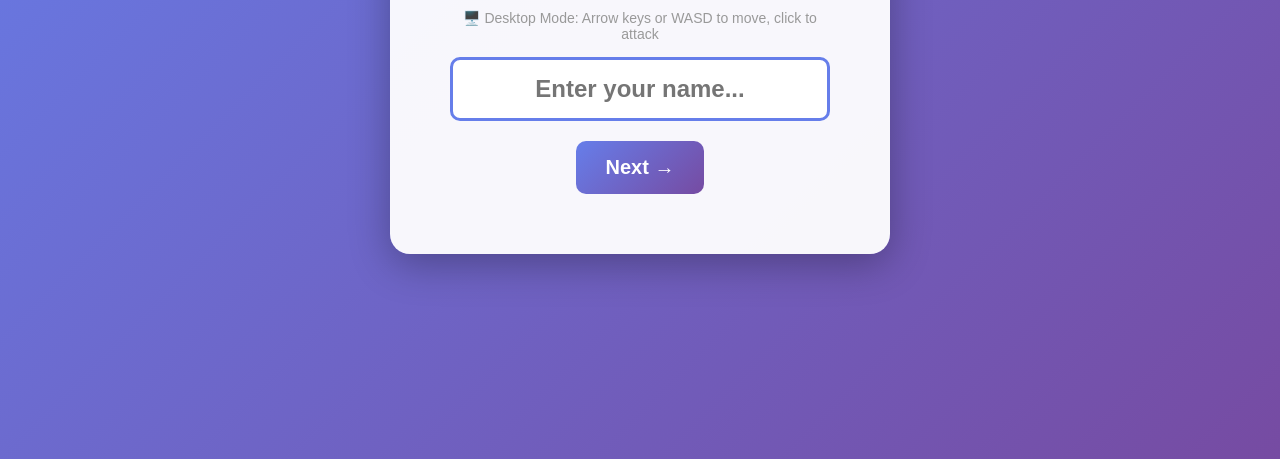
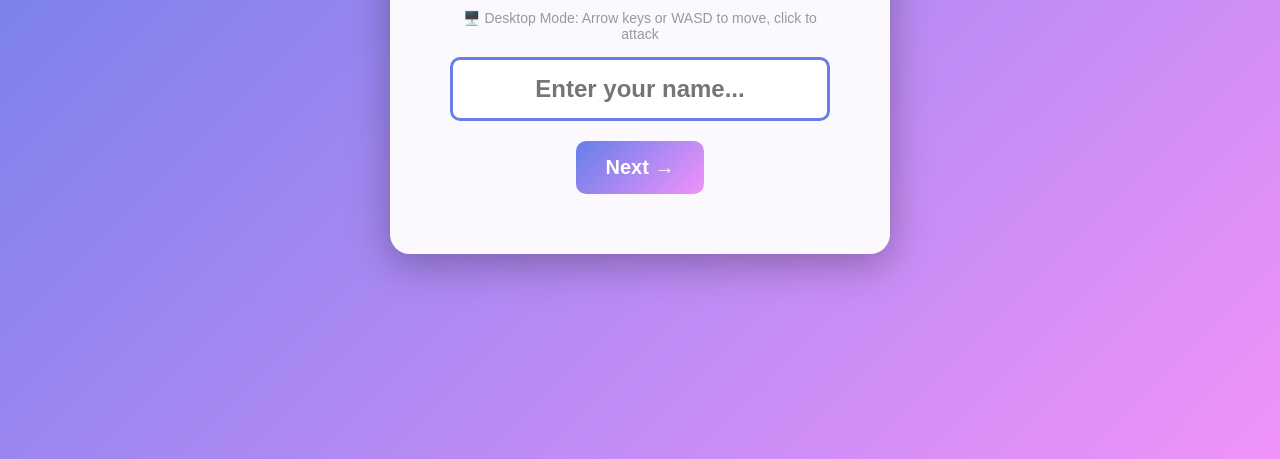
Before and after one commit to nickspra/blais-ball, a website: page index.html in a window 1280 px wide. Shown: the part 341-800 px from the top of the page. Drawn offline with Linux system fonts and the light colour scheme.

Commit message:
update background colours

```diff
--- a/index.html
+++ b/index.html
@@ -14,7 +14,7 @@
         body {
             font-family: 'Arial', sans-serif;
             overflow: hidden;
-            background: linear-gradient(135deg, #667eea 0%, #764ba2 100%);
+            background: linear-gradient(135deg, #667eea 0%, #f093FA 100%);
             display: flex;
             justify-content: center;
             align-items: center;
@@ -49,7 +49,7 @@
             flex-direction: column;
             justify-content: center;
             align-items: center;
-            background: linear-gradient(135deg, #667eea 0%, #764ba2 100%);
+            background: linear-gradient(135deg, #667eea 0%, #f093FA 100%);
         }
 
         .screen-content {
@@ -83,7 +83,7 @@
         .screen-content button {
             font-size: 20px;
             padding: 15px 30px;
-            background: linear-gradient(135deg, #667eea 0%, #764ba2 100%);
+            background: linear-gradient(135deg, #667eea 0%, #f093FA 100%);
             color: white;
             border: none;
             border-radius: 10px;
@@ -1304,7 +1304,7 @@
             ctx.restore();
 
             // Update debug display every frame
-            updateDebugOverlay();
+            // updateDebugOverlay();
         }
 
         function updatePlayer() {
```
